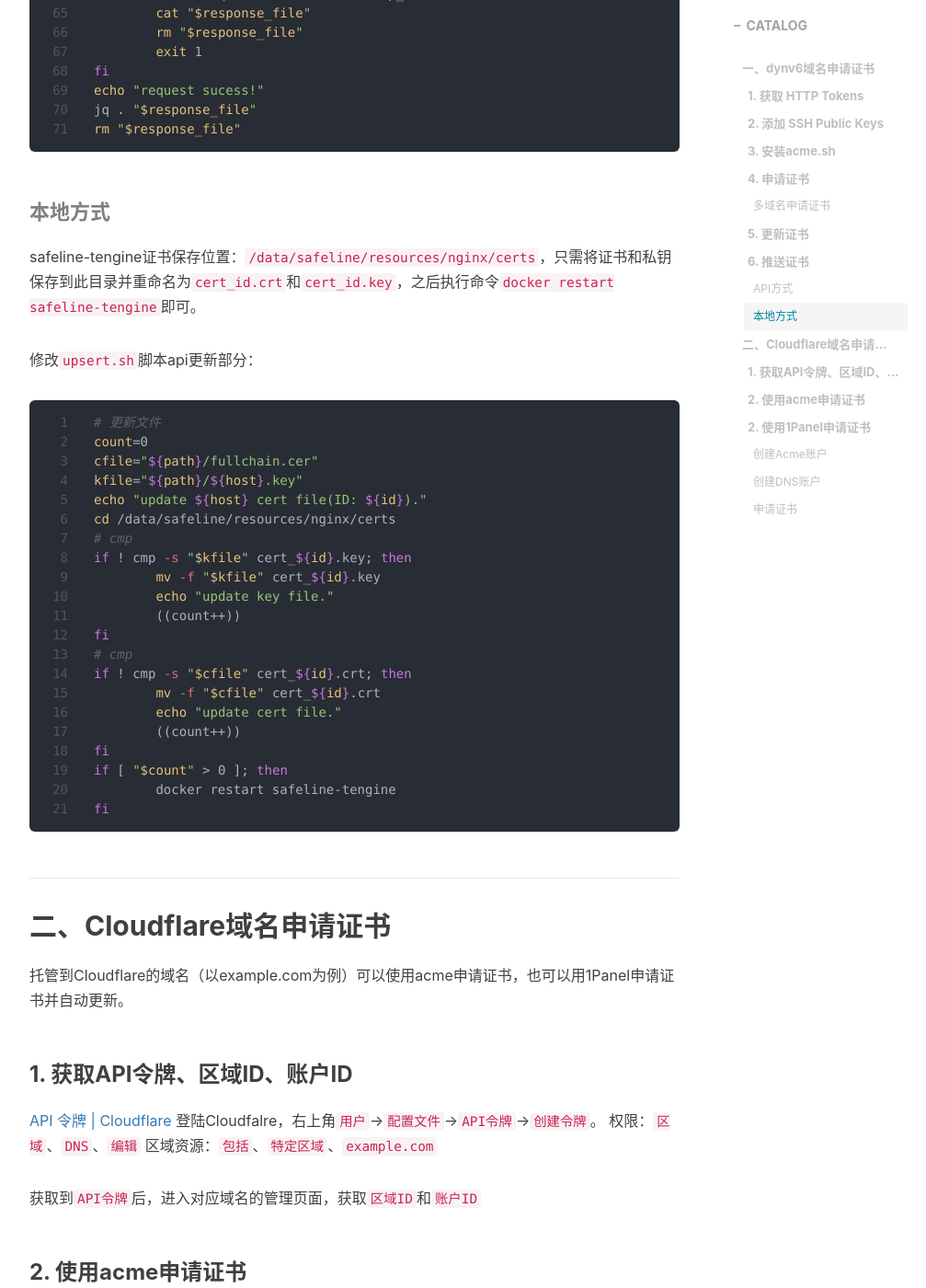
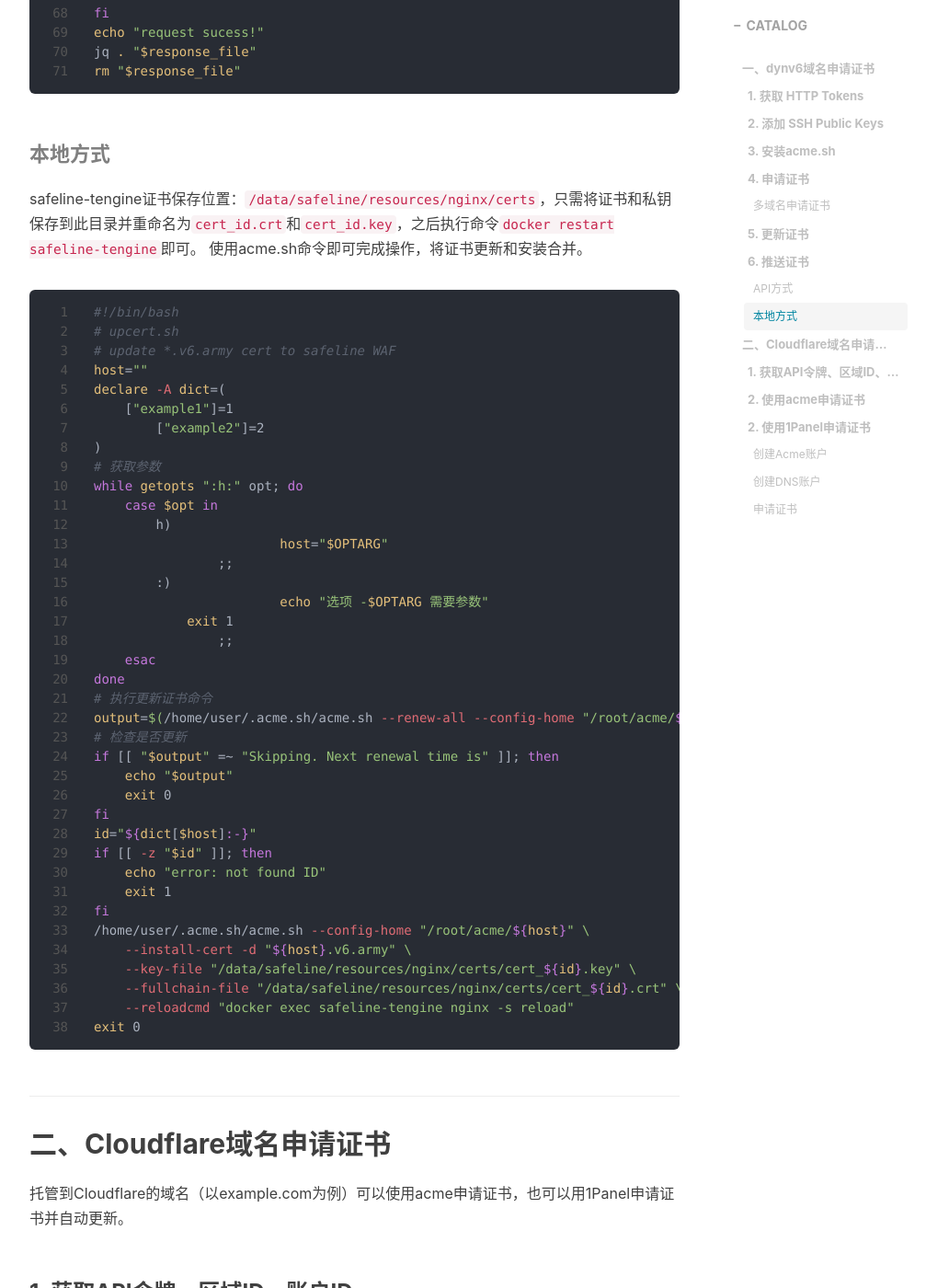
Before and after one commit to Kyon-H/kyon-h.github.io, a Jekyll site: the page built from _posts/2025-04-02-SSL证书安装.md, in a window 1280 px wide and 1400 px high, scrolled down 4813 px. Shown: the whole window at 92% size, without its empty margins (233-1240 px from the left). Built offline with Jekyll 4.4.1, drawn with Linux system fonts in a browser that asks for light colours; nearby versions of some CDN libraries; comment, search, counter and statistics services are not loaded; some of the changed text lies outside the part shown.

Commit message:
Auto-sync

````diff
--- a/_posts/2025-04-02-SSL证书安装.md
+++ b/_posts/2025-04-02-SSL证书安装.md
@@ -58,16 +58,13 @@ export DYNV6_TOKEN="rPSc75..."
 创建脚本并设置自动化任务每周执行一次
 ```bash
 #!/bin/bash
-# 执行更新证书命令
 output=$(/home/user/.acme.sh/acme.sh --cron --config-home /user/acme/example)
 # 检查是否更新
 if [[ "$output" =~ "Skipping. Next renewal time is" ]]; then
 	echo "$output"
 	exit
 fi
-# else
-# 推送证书 upcert为自定义脚本
-/user/acme/upcert -h example.v6.army -p /user/acme/example/example.v6.army_ecc
+# else 推送证书
 ```
 ### 6. 推送证书
 
@@ -188,30 +185,47 @@ rm "$response_file"
 #### 本地方式
 
 safeline-tengine证书保存位置：`/data/safeline/resources/nginx/certs`，只需将证书和私钥保存到此目录并重命名为`cert_id.crt`和`cert_id.key`，之后执行命令`docker restart safeline-tengine`即可。
+使用acme.sh命令即可完成操作，将证书更新和安装合并。
 
-修改`upsert.sh`脚本api更新部分：
 ```bash
-# 更新文件
-count=0
-cfile="${path}/fullchain.cer"
-kfile="${path}/${host}.key"
-echo "update ${host} cert file(ID: ${id})."
-cd /data/safeline/resources/nginx/certs
-# cmp
-if ! cmp -s "$kfile" cert_${id}.key; then
-	mv -f "$kfile" cert_${id}.key
-	echo "update key file."
-	((count++))
+#!/bin/bash
+# upcert.sh
+# update *.v6.army cert to safeline WAF
+host=""
+declare -A dict=(
+    ["example1"]=1
+	["example2"]=2
+)
+# 获取参数
+while getopts ":h:" opt; do
+    case $opt in
+        h)
+			host="$OPTARG"
+	        ;;
+        :)
+			echo "选项 -$OPTARG 需要参数"
+            exit 1
+	        ;;
+    esac
+done
+# 执行更新证书命令
+output=$(/home/user/.acme.sh/acme.sh --renew-all --config-home "/root/acme/${host}")
+# 检查是否更新
+if [[ "$output" =~ "Skipping. Next renewal time is" ]]; then
+    echo "$output"
+    exit 0
 fi
-# cmp
-if ! cmp -s "$cfile" cert_${id}.crt; then
-	mv -f "$cfile" cert_${id}.crt
-	echo "update cert file."
-	((count++))
+id="${dict[$host]:-}"
+if [[ -z "$id" ]]; then
+    echo "error: not found ID"
+    exit 1
 fi
-if [ "$count" > 0 ]; then
-	docker restart safeline-tengine
-fi
+/home/user/.acme.sh/acme.sh --config-home "/root/acme/${host}" \
+    --install-cert -d "${host}.v6.army" \
+    --key-file "/data/safeline/resources/nginx/certs/cert_${id}.key" \
+    --fullchain-file "/data/safeline/resources/nginx/certs/cert_${id}.crt" \
+    --reloadcmd "docker exec safeline-tengine nginx -s reload"
+exit 0
 ```
 ## 二、Cloudflare域名申请证书
 
````
Also changed, not shown: other parts of _posts/2025-04-02-SSL证书安装.md (+1 -1 lines), _posts/2024-11-02-Ubuntu20.04安装.md (+1 -2 lines), _posts/2024-11-06-kali安装.md (+0 -1 lines), _posts/2024-12-12-qBittorrent安装.md (+2 -6 lines).
